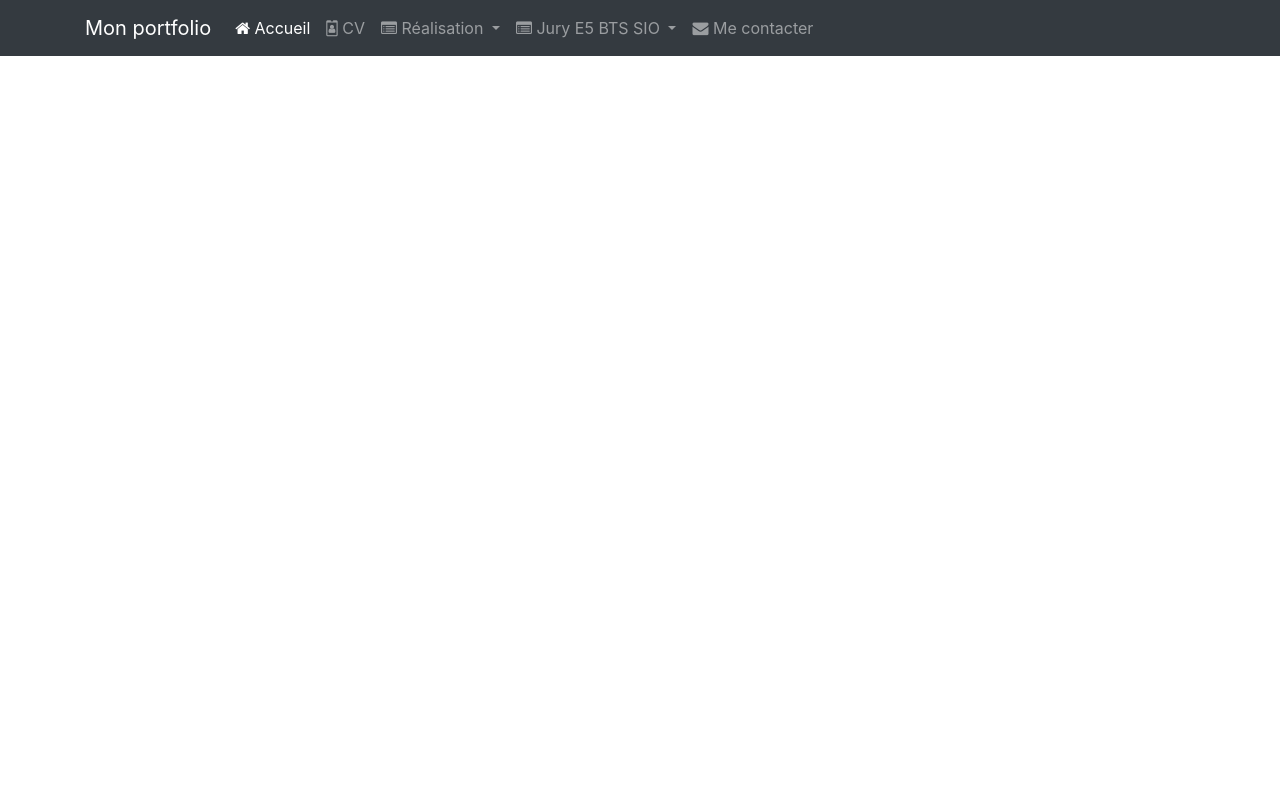
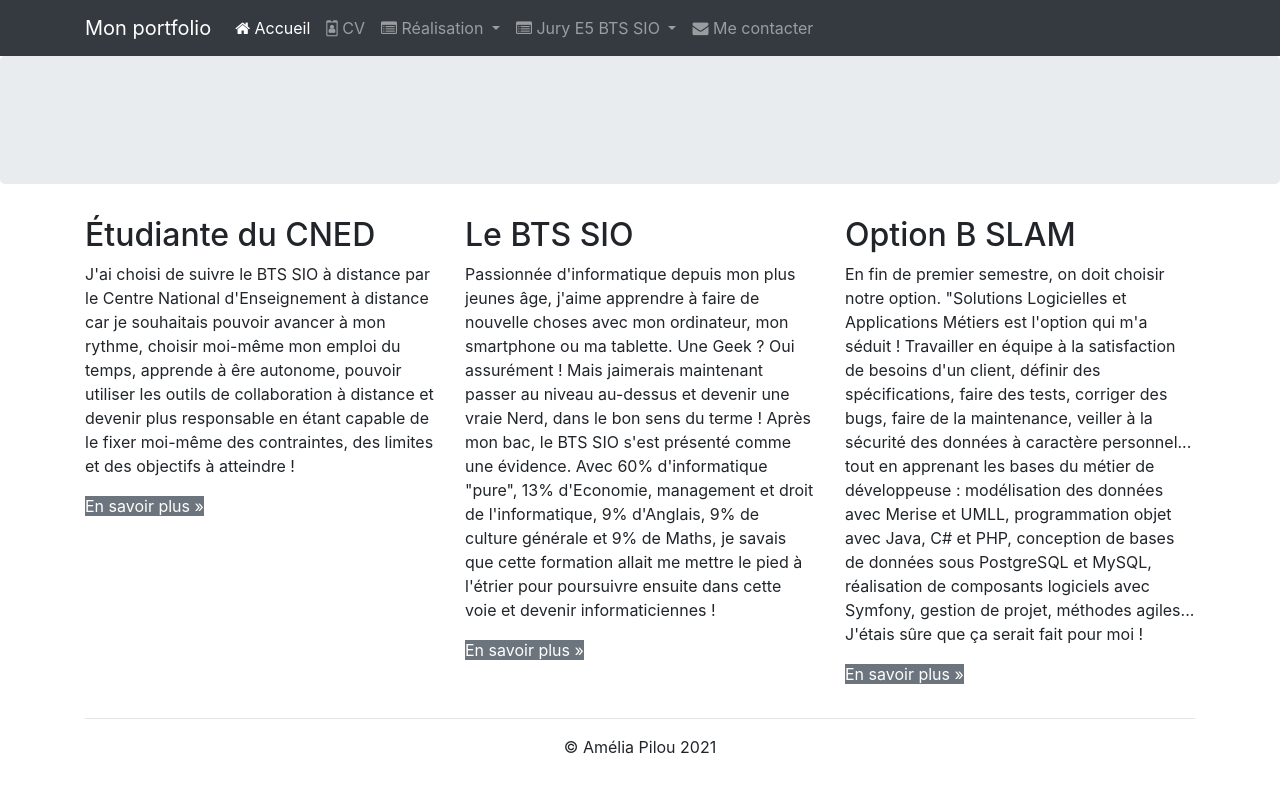
Before and after one commit to MLDev33/MLDev33.github.io, a plain HTML site: page index.html in a window 1280 px wide. Drawn offline with nearby package versions, Linux system fonts and the light colour scheme.

Commit message:
Ajout d'un pied de page Task #5 - Ajouter un pied de page

```diff
--- a/index.html
+++ b/index.html
@@ -115,5 +115,55 @@
         <script src="https://code.jquery.com/jquery-3.2.1.slim.min.js" integrity="sha384-KJ3o2DKtIkvYIK3UENzmM7KCkRr/rE9/Qpg6aAZGJwFDMVNA/GpGFF93hXpG5KkN" crossorigin="anonymous"></script>
         <script src="https://cdn.jsdelivr.net/npm/popper.js@1.12.9/dist/umd/popper.min.js" integrity="sha384-ApNbgh9B+Y1QKtv3Rn7W3mgPxhU9K/ScQsAP7hUibX39j7fakFPskvXusvfa0b4Q" crossorigin="anonymous"></script>
         <script src="https://cdn.jsdelivr.net/npm/bootstrap@4.0.0/dist/js/bootstrap.min.js" integrity="sha384-JZR6Spejh4U02d8jOt6vLEHfe/JQGiRRSQQxSfFWpi1MquVdAyjUar5+76PVCmYl" crossorigin="anonymous"></script>
+
+        <div class="jumbotron"></div> <!--<!-- Emplacement pour le contenu principal de la page -->
+        <footer>
+            <div class="container">
+                <div class="row">
+                    <div class="col-lg-4">
+                        <h2>Étudiante du CNED</h2>
+                        <p>J'ai choisi de suivre le BTS SIO à distance par le Centre National d'Enseignement à distance car
+                            je souhaitais pouvoir avancer à mon rythme, choisir moi-même mon emploi du temps, apprende à êre
+                            autonome, pouvoir utiliser les outils de collaboration à distance et devenir plus responsable en
+                            étant capable de le fixer moi-même des contraintes, des limites et des objectifs à atteindre !
+                        </p>
+                        <p><a class="btn-secondary" href="http://cned.fr" target="_blank" role="button">En savoir plus »</a>
+                        </p>
+                    </div>
+                    <div class="col-lg-4">
+                        <h2>Le BTS SIO</h2>
+                        <p>Passionnée d'informatique depuis mon plus jeunes âge, j'aime apprendre à faire de nouvelle choses
+                            avec mon ordinateur, mon smartphone ou ma tablette. Une Geek ? Oui assurément ! Mais jaimerais
+                            maintenant passer au niveau au-dessus et devenir une vraie Nerd, dans le bon sens du terme ! Après
+                            mon bac, le BTS SIO s'est présenté comme une évidence. Avec 60% d'informatique "pure", 13% d'Economie,
+                            management et droit de l'informatique, 9% d'Anglais, 9% de culture générale et 9% de Maths, je savais
+                            que cette formation allait me mettre le pied à l'étrier pour poursuivre ensuite dans cette voie et
+                            devenir informaticiennes !
+                        </p>
+                        <p><a class="btn-secondary" href="https://fr.wikipedia.org/wiki/Brevet_de_technicien_superieur_-_
+                              Services_informatiques_aux_organisations" target="_blank" role="button">En savoir plus »</a>
+                        </p>
+                    </div>
+                    <div class="col-lg-4">
+                        <h2>Option B SLAM</h2>
+                        <p>En fin de premier semestre, on doit choisir notre option. "Solutions Logicielles et Applications Métiers
+                            est l'option qui m'a séduit ! Travailler en équipe à la satisfaction de besoins d'un client, définir des
+                            spécifications, faire des tests, corriger des bugs, faire de la maintenance, veiller à la sécurité des
+                            données à caractère personnel... tout en apprenant les bases du métier de développeuse : modélisation des
+                            données avec Merise et UMLL, programmation objet avec Java, C# et PHP, conception de bases de données sous
+                            PostgreSQL et MySQL, réalisation de composants logiciels avec Symfony, gestion de projet, méthodes agiles...
+                            J'étais sûre que ça serait fait pour moi !
+                        </p>
+                        <p><a class="btn-secondary" href="https://www.onisep.frRessources/Univers-Formation/Formations/Post-bac/bts-
+                              services-informatiques-aux-organisations-option-b-solutions-logicielles-et-applications-metiers" target="_blank"
+                              role="button">En savoir plus »</a>
+                        </p>
+                    </div>
+                </div>
+                <hr>
+                <p class="text-center" id="copyright">© Amélia Pilou 2021</p>
+            </div>
+        </footer>
+
     </body>
 </html>
```
Lines whose indentation alone changed are shown as unchanged.
